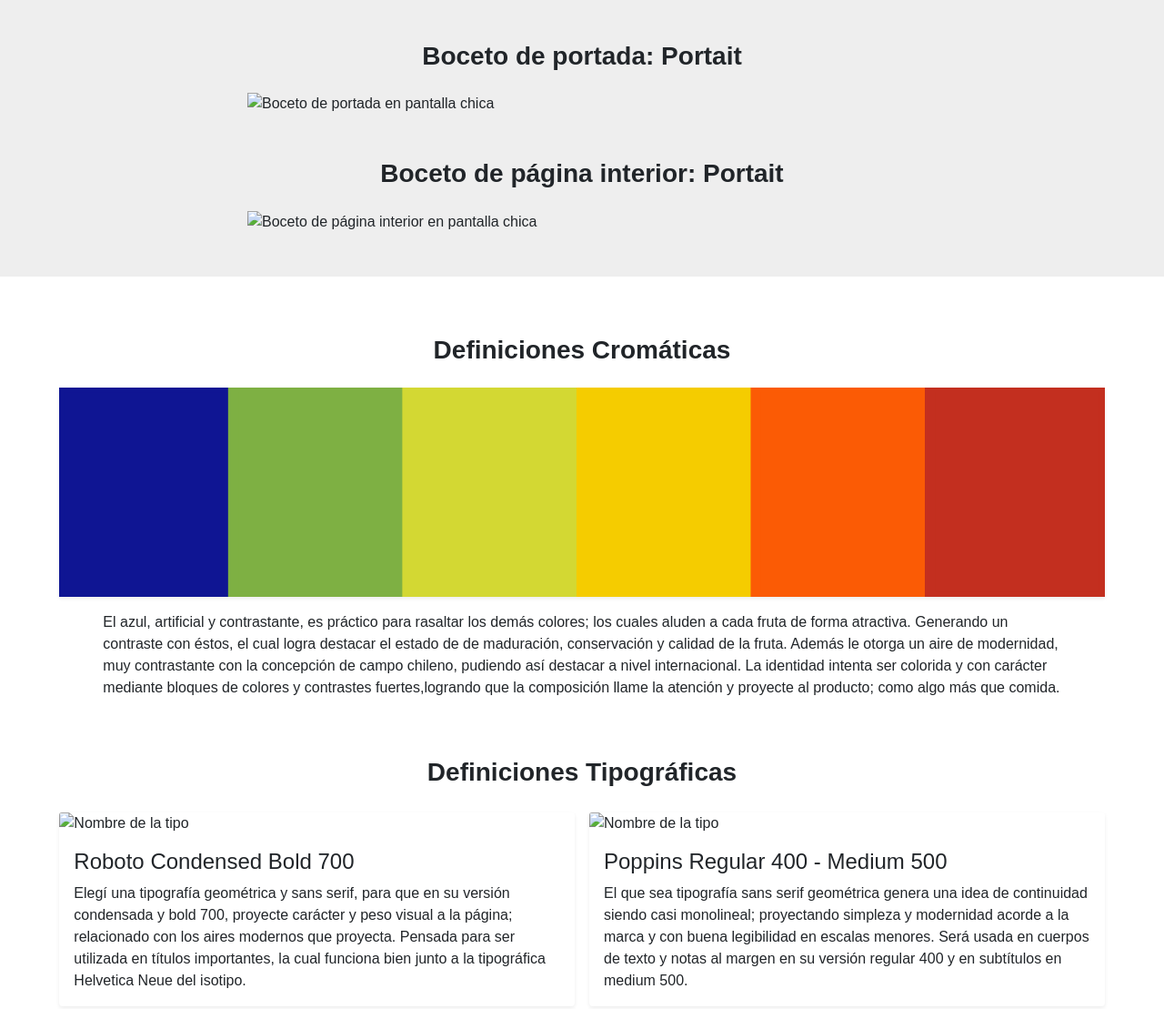
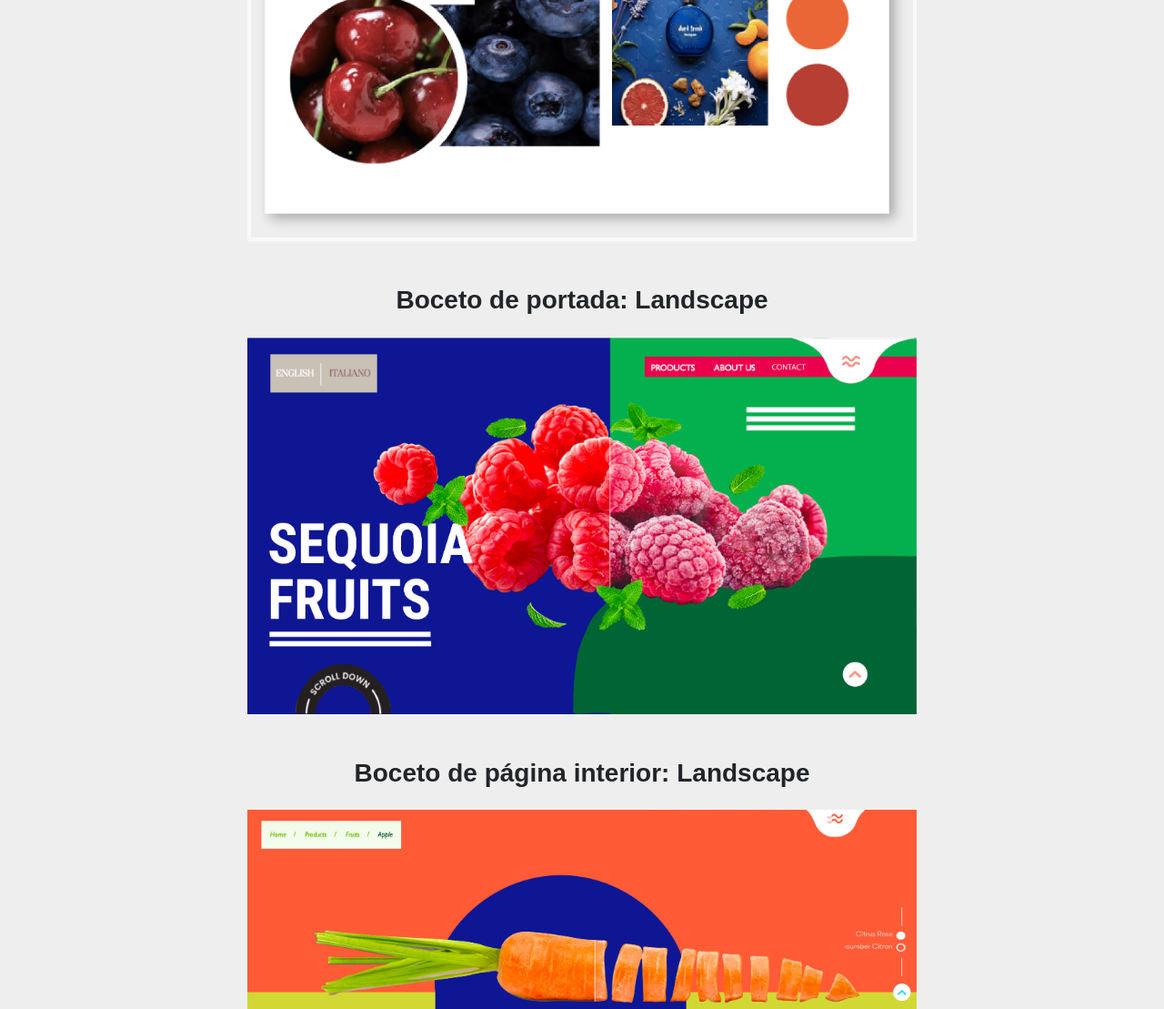
Before and after one commit to ValentinaRey/Proyecto_final, a plain HTML site: page style-guide/index.html in a window 1280 px wide. Shown: the part 1488-2597 px from the top of the page at 91% size. Drawn offline with nearby package versions, Linux system fonts and the light colour scheme; files whose address does not match are found by name.

Commit message:
Update index.html

```diff
--- a/style-guide/index.html
+++ b/style-guide/index.html
@@ -51,17 +51,17 @@
                     <h3 class="text-center my-5">Arquetipos de Usuarios</h3>
                     <div class="row">
                         <div class="col-sm-4 text-center">
-                            <img src="images/arquetipo_1.png" class="rounded-circle w-100 mb-3" />
+                            <img src="img/arquetipo_1.png" class="rounded-circle w-100 mb-3" />
                             <h4 class="fs-5"> Zhào "George" Li, 30.</h4>
                             <p>Proveedor chino, viaja en los veranos buscando cerezas para importar a Tianjin. Siempre anda de reunión en reunión en terreno por lo que busca clientes en su celular.</p>
                         </div>
                         <div class="col-sm-4 text-center">
-                            <img src="images/arquetipo_2.png" class="rounded-circle w-100 mb-3" />
+                            <img src="img/arquetipo_2.png" class="rounded-circle w-100 mb-3" />
                             <h4 class="fs-5">Juan Pablo Miranda, 44.</h4>
                             <p>Agrícola, está siempre en terreno y suele buscar proveedores desde su celular en su camioneta. Aveces usa computador, pero no se relaciona tanto con la tecnología.</p>
                         </div>
                         <div class="col-sm-4 text-center">
-                            <img src="images/arquetipo_3.png" class="rounded-circle w-100 mb-3" />
+                            <img src="img/arquetipo_3.png" class="rounded-circle w-100 mb-3" />
                             <h4 class="fs-5">Pedro Irarrázaval, 48.</h4>
                             <p> Encargado de generar las alianzas de supermercados Jumbo, trabaja en su oficina por lo que revisa páginas y contacta proveedores desde su computador.</p>
                         </div>
@@ -69,12 +69,12 @@
 
                     <h3 class="text-center mt-5 mb-4">Moodboard de referentes</h3>
 
-                    <img src="images/moodboard_ref.png" class="w-100 border border-light border-4" alt="Boceto de " />
+                    <img src="img/moodboard_ref.png" class="w-100 border border-light border-4" alt="Boceto de " />
 
                     <h3 class="text-center mt-5 mb-4">Boceto de portada: Landscape</h3>
 
-                    <img src="images/boceto_portada_lg.png" class="w-100 d-md-none" alt="Boceto: Portada en pantalla chica" />
-                    <img src="images/boceto_portada_lg.png" class="w-100 d-none d-md-block" alt="Boceto de portada en pantalla grande" />
+                    <img src="img/boceto_portada_lg.png" class="w-100 d-md-none" alt="Boceto: Portada en pantalla chica" />
+                    <img src="img/boceto_portada_lg.png" class="w-100 d-none d-md-block" alt="Boceto de portada en pantalla grande" />
 
                     <h3 class="text-center mt-5 mb-4">Boceto de página interior: Landscape</h3>
 
@@ -83,13 +83,13 @@
 
                     <h3 class="text-center mt-5 mb-4">Boceto de portada: Portait</h3>
 
-                    <img src="images/boceto_portada_chico.png" class="w-100 d-md-none" alt="Boceto: Portada en pantalla chica" />
-                    <img src="images/boceto_portada_chico.png" class="w-100 d-none d-md-block" alt="Boceto de portada en pantalla chica" />
+                    <img src="img/boceto_portada_chico.png" class="w-100 d-md-none" alt="Boceto: Portada en pantalla chica" />
+                    <img src="img/boceto_portada_chico.png" class="w-100 d-none d-md-block" alt="Boceto de portada en pantalla chica" />
 
                     <h3 class="text-center mt-5 mb-4">Boceto de página interior: Portait</h3>
 
-                    <img src="images/boceto_interior_chico.png" class="w-100 d-md-none" alt="Boceto: Página interior en pantalla chica" />
-                    <img src="images/boceto_interior_chico.png" class="w-100 d-none d-md-block" alt="Boceto de página interior en pantalla chica" />
+                    <img src="img/boceto_interior_chico.png" class="w-100 d-md-none" alt="Boceto: Página interior en pantalla chica" />
+                    <img src="img/boceto_interior_chico.png" class="w-100 d-none d-md-block" alt="Boceto de página interior en pantalla chica" />
                 </div>
             </div>
         </main>
@@ -113,7 +113,7 @@
                         <!--https://fonts.google.com/ -->
                         <div class="col-md-6">
                             <div class="card shadow-sm">
-                                <img src="images/tipo_1.png" class="card-img-top" alt="Nombre de la tipo" />
+                                <img src="img/tipo_1.png" class="card-img-top" alt="Nombre de la tipo" />
                                 <div class="card-body">
                                     <h4 class="card-title">Roboto Condensed Bold 700</h4>
                                     <p class="card-text">Elegí una tipografía geométrica y sans serif, para que en su versión condensada y bold 700, proyecte carácter y peso visual a la página; relacionado con los aires modernos que proyecta. Pensada para ser utilizada en títulos importantes, la cual funciona bien junto a la tipográfica Helvetica Neue del isotipo.</p>
@@ -124,7 +124,7 @@
                         <!--https://fonts.google.com/ -->
                         <div class="col-md-6">
                             <div class="card shadow-sm">
-                                <img src="images/tipo_2.png" class="card-img-top" alt="Nombre de la tipo" />
+                                <img src="img/tipo_2.png" class="card-img-top" alt="Nombre de la tipo" />
                                 <div class="card-body">
                                     <h4 class="card-title">Poppins Regular 400 - Medium 500</h4>
                                     <p class="card-text"> El que sea tipografía sans serif geométrica genera una idea de continuidad siendo casi monolineal; proyectando simpleza y modernidad acorde a la marca y con buena legibilidad en escalas menores. Será usada en cuerpos de texto y notas al margen en su versión regular 400 y en subtítulos en medium 500.</p>
```
